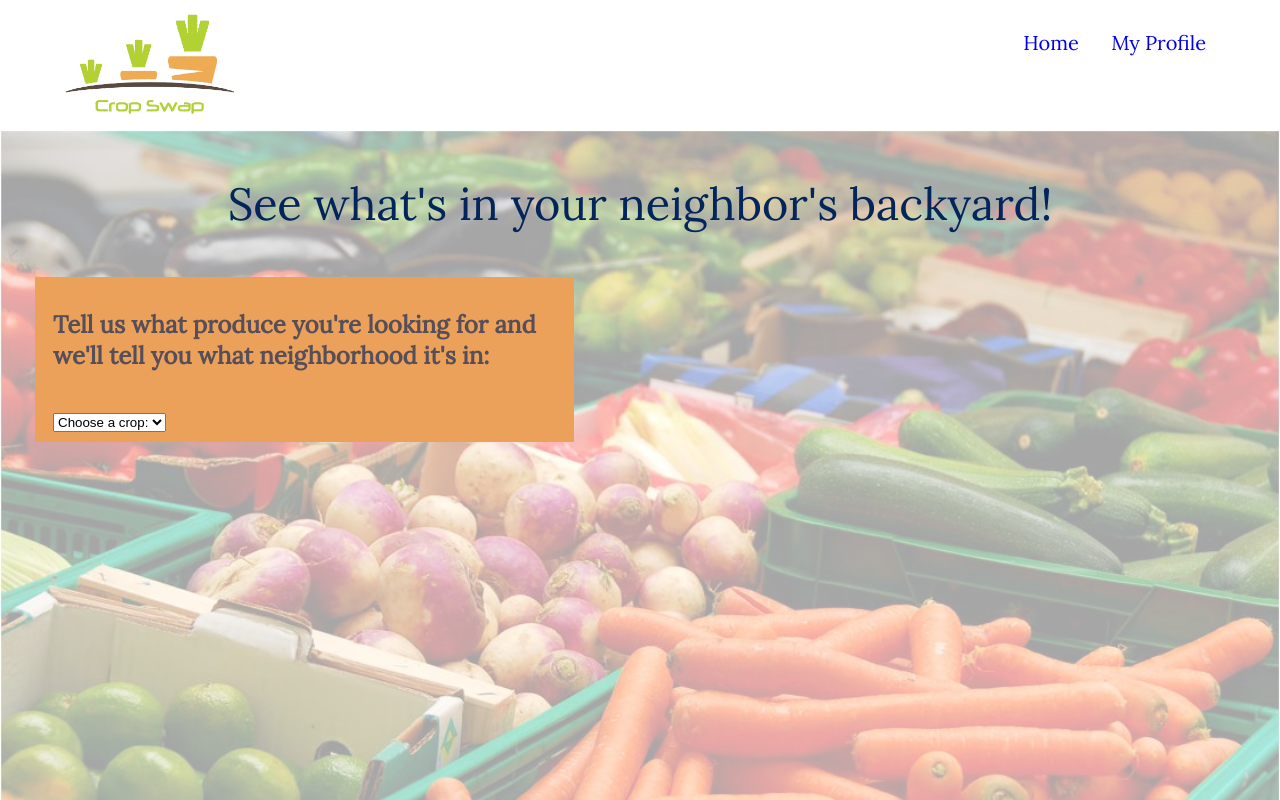
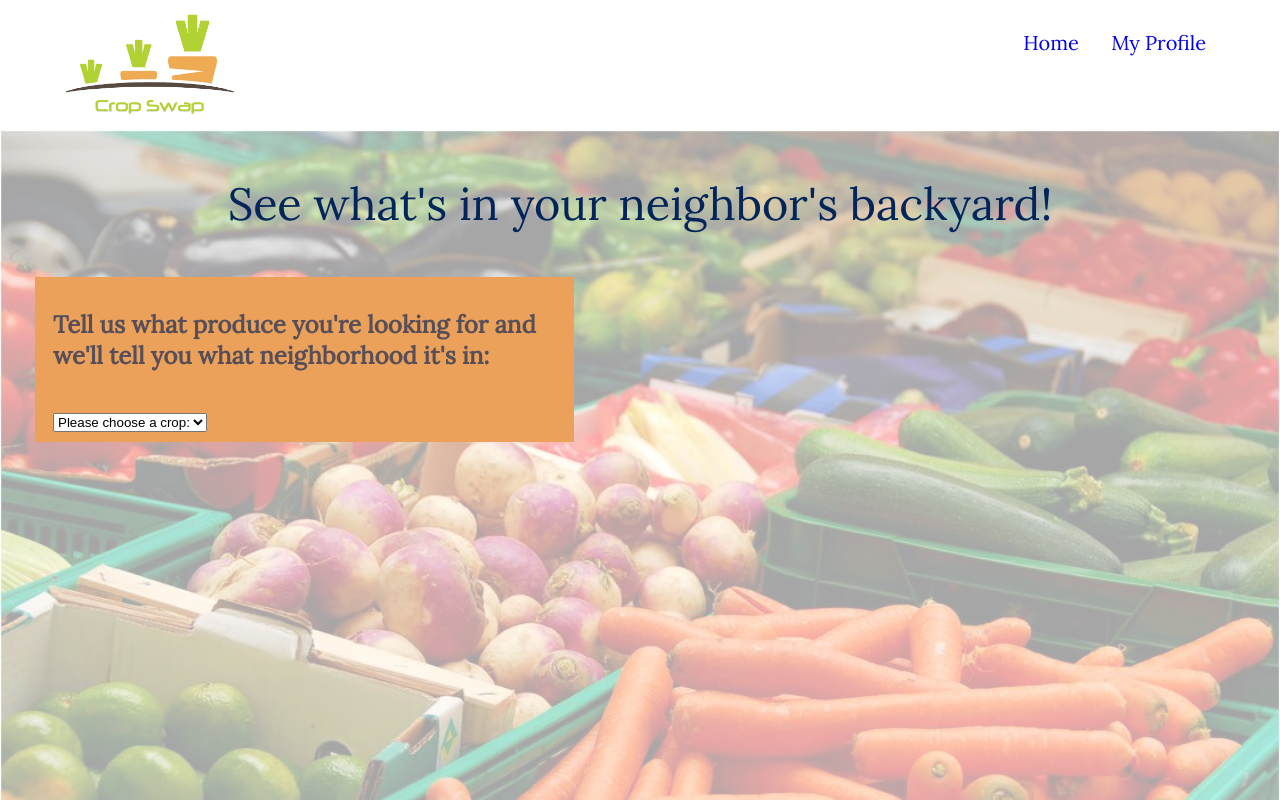
Before and after one commit to oneEyedBunny/Crop-Swap-2, a website: page public/swap.html in a window 1280 px wide. Shown: the top 800 px of the page. Drawn offline with nearby package versions, Linux system fonts and the light colour scheme; some packages are replaced by stand-ins of ours; no server answers; a web font is replaced by a local one.

```diff
--- a/public/swap.html
+++ b/public/swap.html
@@ -19,7 +19,7 @@
              <fieldset id="swap-fieldset">
                 <h4> Tell us what produce you're looking for and we'll tell you what neighborhood it's in: <br></h4>
                 <select name="produce-options" id="produce-location-options">
-                    <option value="Finder">Choose a crop:</option>
+                    <option value="Finder">Please choose a crop:</option>
                 </select>
               </fieldset>
 
```
